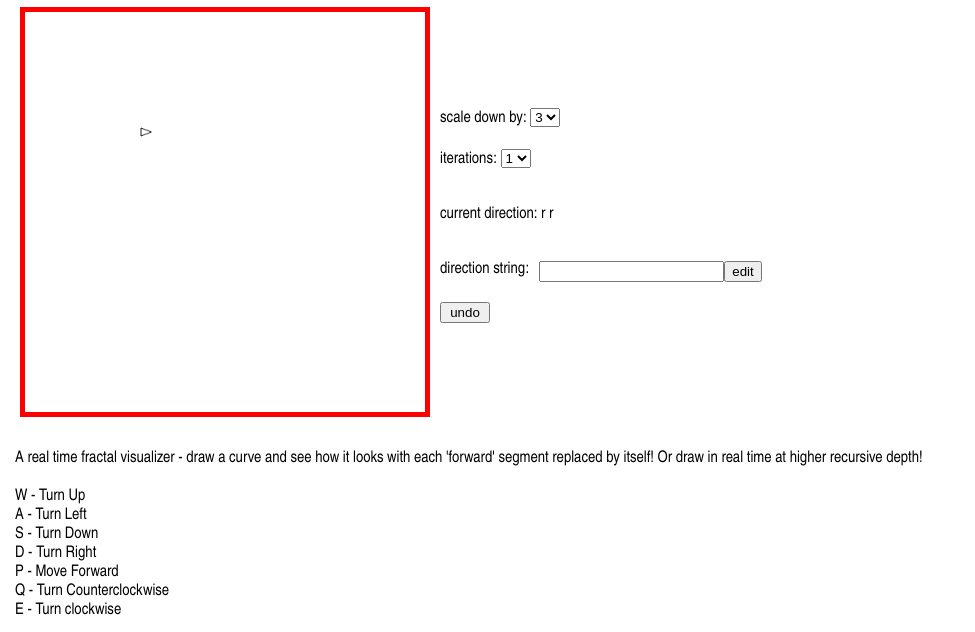
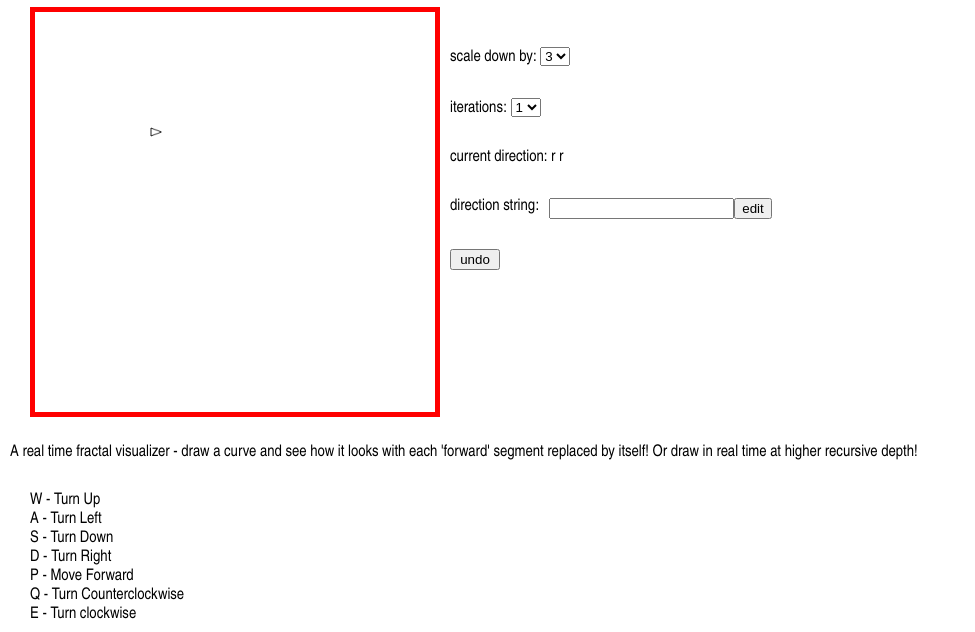
Before and after one commit to ryanwmichaud/Fractals, a plain HTML site: page index.html in a window 1280 px wide. Shown: the part 71-703 px from the top of the page, without its empty margins (0-975 px from the left). Drawn offline with Linux system fonts and the light colour scheme.

Commit message:
more style

```diff
--- a/index.html
+++ b/index.html
@@ -16,7 +16,7 @@
                 <canvas width="500" height="500" id="canvas">Browser not capable of displaying the canvas</canvas>
             </div>
             <div id="inputCon">
-                <div>
+                <div id="scaleDiv">
                     <label for="scaleInput">scale down by: </label>
                     <select name="scaleInput" id="scaleInput">
                         <option value="1">1</option>
@@ -52,9 +52,10 @@
 
 
 
-        <p id="description">
+        <p>
             A real time fractal visualizer - draw a curve and see how it looks with each 'forward' segment replaced by itself! Or draw in real time at higher recursive depth!
-            <br>
+        </p>
+        <p class="controls">
                 <br>    W - Turn Up
                 <br>    A - Turn Left
                 <br>    S - Turn Down
@@ -62,28 +63,36 @@
                 <br>    P - Move Forward
                 <br>    Q - Turn Counterclockwise
                 <br>    E - Turn clockwise
-            <br>
-            <br> All actions including turns are recorded into the directions but you can use the undo button to undo your last action!
+
+        </p>
+        <p>
+            <br> All actions including turns are recorded into the directions but you can use the undo button to undo your last action
             <br> Note that turning 180 degrees turns you around clockwise - for more control you can use q and e to turn left and right
             <br>
             <br> scalce - tells us how you want your curve to scale down. For example with a scale of 3, each line will be 3 times smaller than the previous iteration. A curve that ends 3 units from the starting point will stay the same size!
             <br> depth tells us how many times to replace each forward segment with the entire curve
             <br> the direction string is a visual representation of the instructions for drawing the sdafasdgfb curve of the fractal. each f will be replaced with the entire formula
             <br> you can optionally edit or completly enter this string by hand - just hit the edit button to submit it!
-            <br>
-            <br>
-            <br>
-            <br>
+        </p>
 
+        <p class="controls">
+                <br>    f to go forward
+                <br>    + to turn clockwise
+                <br>    - to turn counter clockwise
+        </p>
+
+        <p>
             <br> way to draw with arrow or turn with arrows?
             <br> make turtle more readable with directions for the numbers like enum
             <br> replace ctx  wconstrext, rpleace +_ w rl?
             <br> undo - its the 180 degree turns! bc its ++!. maybe we need like a flag for 180 turns that tells us when to delete 2...
             <br> undo - same direction in a row - maybe add a placeholder in the states string to delete that doesnt actually cahnge
             <br> undo - undo more than there is
+            <br> undo - only cahnge state if we didnt delete an f!
             <br> textbox edititng super werid what?
             <br> draw a goal dot start and stop for dif subdivisions/scales to keep it same scale
         </p>
+
         <script src="main.js" type="module"></script>
     </body>
 </html>
--- a/main.js
+++ b/main.js
@@ -62,6 +62,7 @@ let canvas, ctx
             reDraw()
         })
         undo.addEventListener('click',()=>{
+            console.log('undo pressed');
             if(states.length === 1){
                 return
             }
--- a/style.css
+++ b/style.css
@@ -1,9 +1,13 @@
 
 body{
-    margin-left: 10px;
+    margin: 0;
     padding: 0;
     font-family:'Arial Narrow', Arial, sans-serif;
 }
+
+
+
+
 
 #canvas{
 
@@ -15,7 +19,7 @@ body{
 
 #title{
     font-size: 40px;
-    margin-left: 30px;
+    margin-left: 40px;
     margin-top: 20px;
     margin-bottom: 0px;
 }
@@ -24,6 +28,7 @@ body{
     margin-left: 20px;
 }
 #mainCon{
+    margin-left: 20px;
     display: flex;
     flex-direction: row;
     flex-wrap: nowrap;
@@ -37,10 +42,16 @@ body{
     display: flex;
     background-color: white;
     align-items: left;
-    justify-content: center;
+    justify-content: flex-start;
     flex-direction: column;
-    row-gap: 20px;
+    row-gap: 30px;
 
+}
+#scaleDiv{
+    margin-top: 50px;
+}
+#direction{
+    margin: 0;
 }
 #strEditForm{
     display: flex ;
@@ -52,5 +63,11 @@ body{
     width:  50px;
 }
 #description{
-    margin-left: 5px;
+   margin-left: 10px;
 }
+p{
+    margin: 10px;
+}
+.controls{
+    margin-left: 30px;
+}
```
Lines whose indentation alone changed are shown as unchanged.
